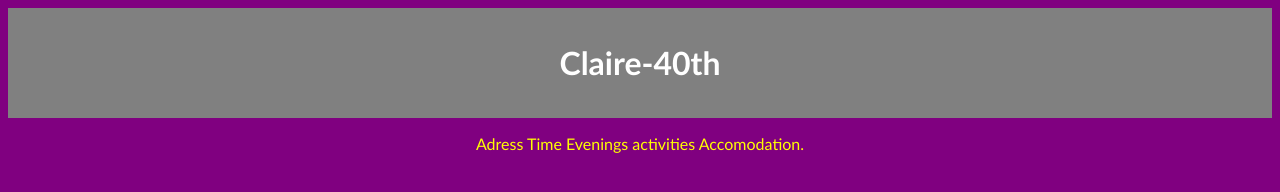
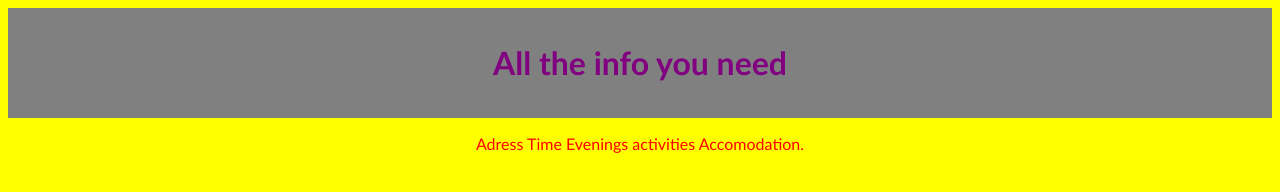
Before and after one commit to clairecaw/Claire-40th, a plain HTML site: page Details.html in a window 1280 px wide. Drawn offline with Linux system fonts and the light colour scheme.

Commit message:
Update Details.html

```diff
--- a/Details.html
+++ b/Details.html
@@ -1,5 +1,5 @@
 
-<!Doc<html>
+<!DOCTYPE html>
 
 <head>
 
@@ -11,11 +11,11 @@ font-family: calibri;
 
 text  align: center;}
 
-body {background-color: purple ;text-align: center;}
+body {background-color: yellow ;text-align: center;}
 
-h1 {color: white;}
+h1 {color: purple;}
 
-p {color: yellow;}
+p {color: red;}
 
 
 
@@ -25,7 +25,7 @@ p {color: yellow;}
 
 
 
-<title>Claire-40th</title>
+<title>Details</title>
 
 </head>
 
@@ -33,12 +33,9 @@ p {color: yellow;}
 
 <div id=titlebox>
 
-<h1> Claire-40th</h1>
+<h1> All the info you need</h1>
 
 </div>
-
-
-
 
 
 <p>Adress
```
